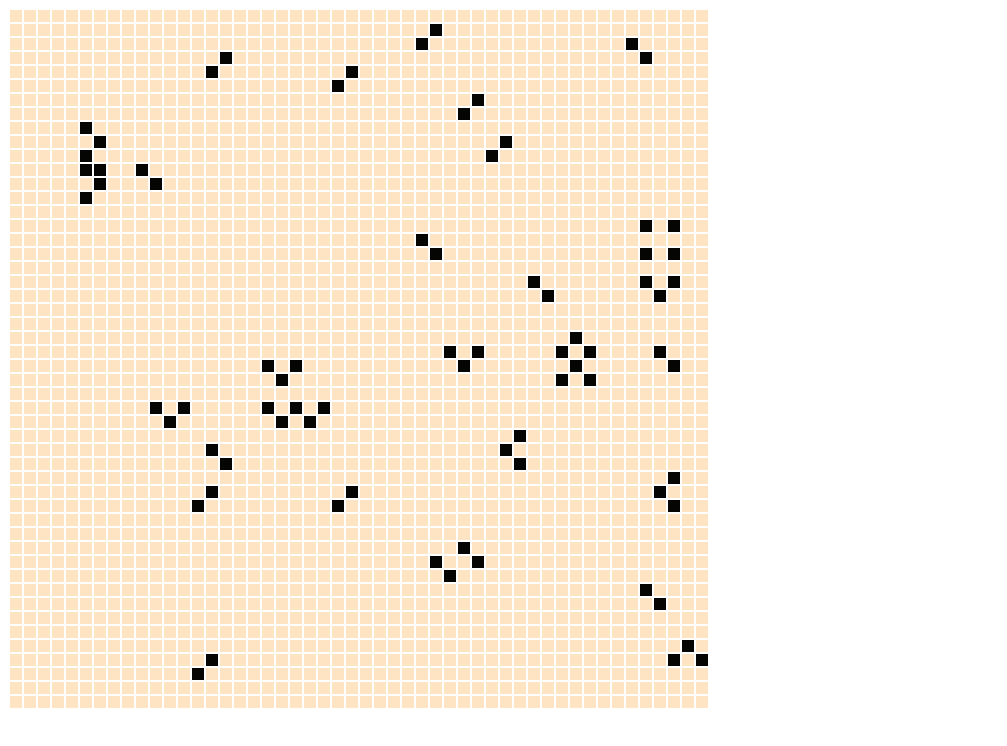
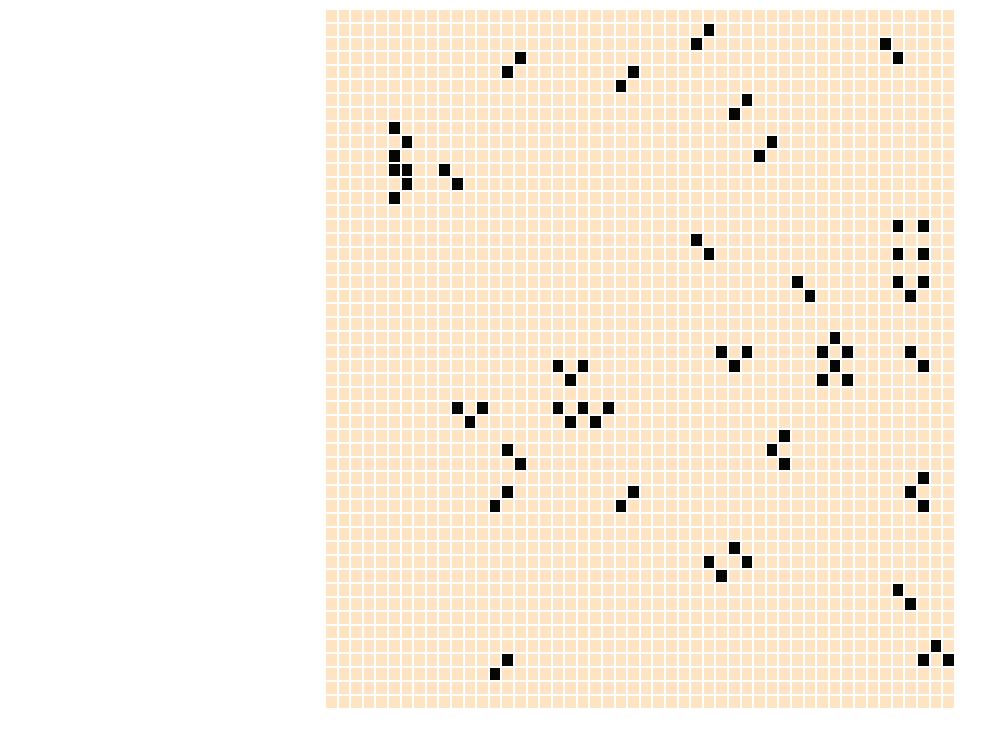
Before and after one commit to AlekhineFan/life-ts, a plain HTML site: page index.html in a window 1280 px wide. Shown: the whole page, without its empty margins (0-1007 px from the left). Drawn offline with Linux system fonts and the light colour scheme.

Commit message:
align center

```diff
--- a/styles.css
+++ b/styles.css
@@ -10,3 +10,10 @@
 .cell-dead {
   background-color:bisque
 }
+
+.table-container {
+  display: block;
+  margin-left: auto;
+  margin-right: auto;
+  width: 50%;
+}
```
